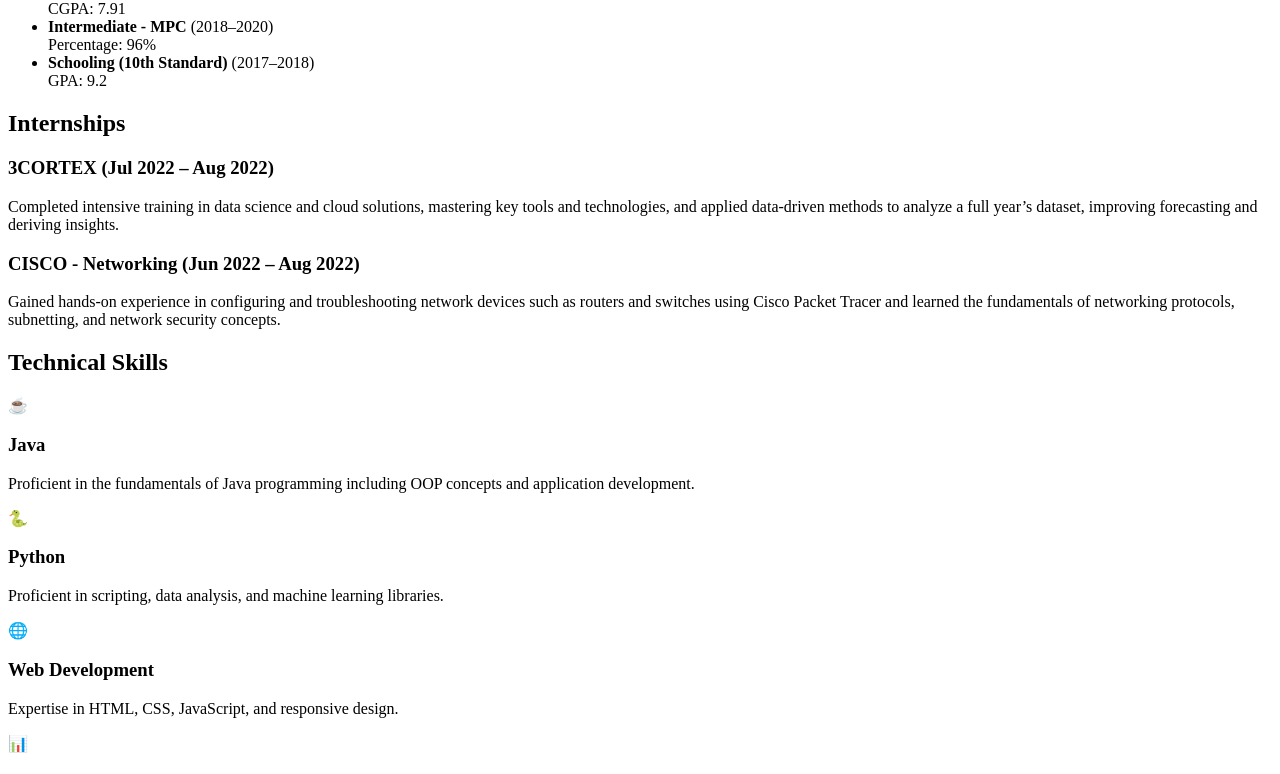
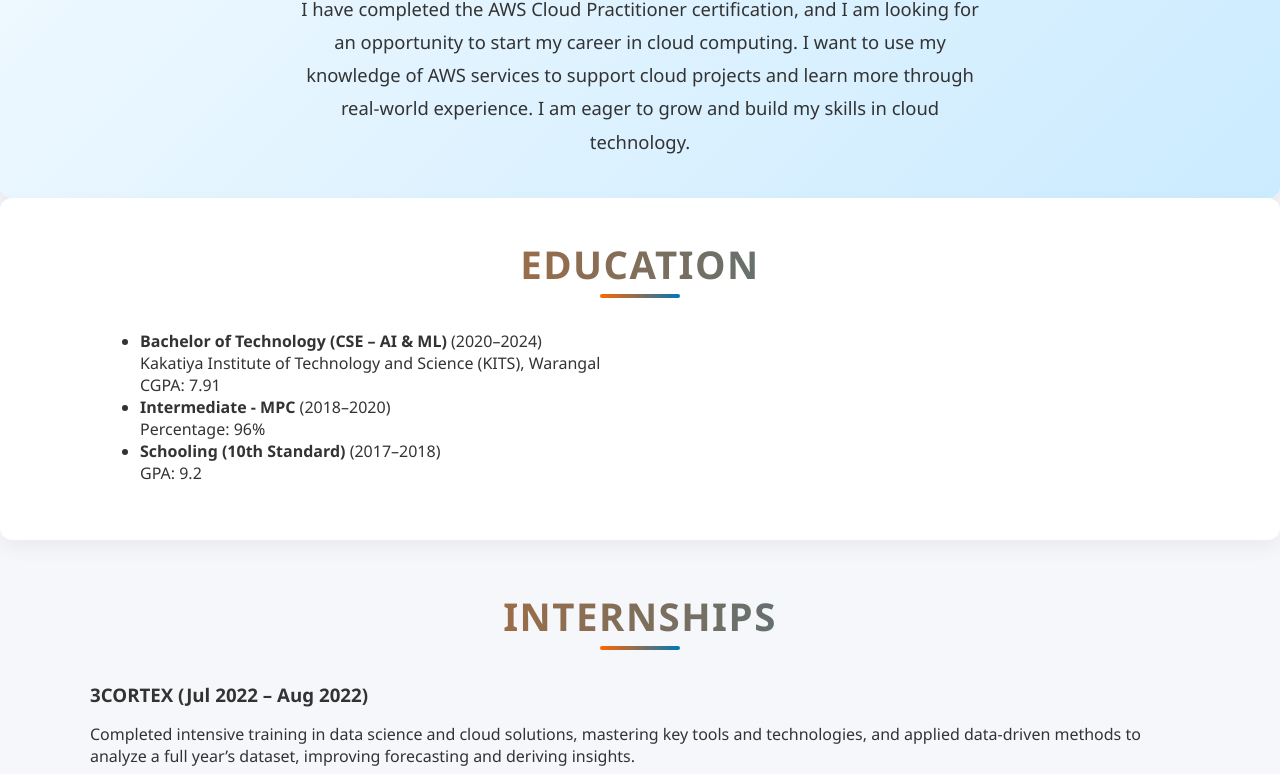
Before and after one commit to Sruthisiluveru-1289/github-portfolio, a plain HTML site: page index.html in a window 1280 px wide. Shown: the part 501-1275 px from the top of the page. Drawn offline with nearby package versions, Linux system fonts and the light colour scheme.

Commit message:
Add files via upload

```diff
--- a/index.html
+++ b/index.html
@@ -5,7 +5,7 @@
     <meta http-equiv="X-UA-Compatible" content="IE=edge" />
     <meta name="viewport" content="width=device-width, initial-scale=1.0" />
     <title>Portfolio Website</title>
-    <link rel="stylesheet" href="style2.css" />
+    <link rel="stylesheet" href="styles.css"/>
     <link
       rel="stylesheet"
       href="https://cdnjs.cloudflare.com/ajax/libs/animate.css/4.1.1/animate.min.css"
```
